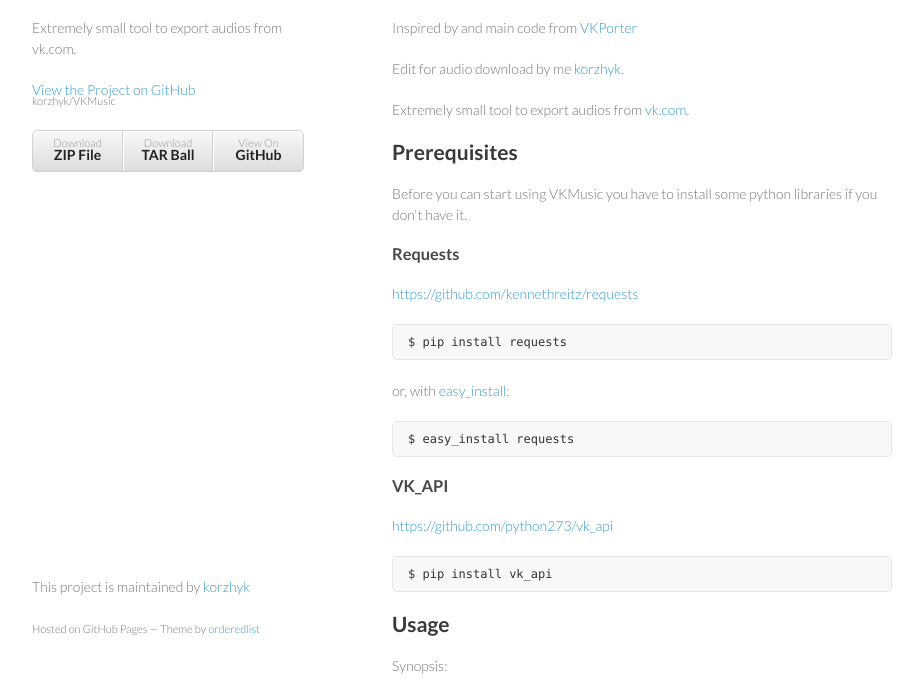
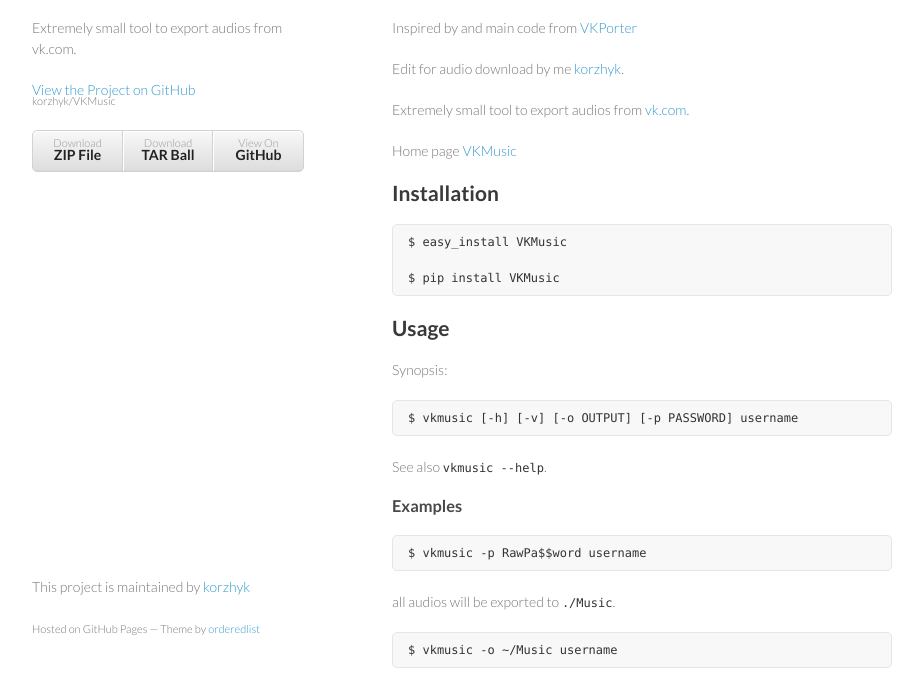
Before and after one commit to korzhyk/VKMusic, a plain HTML site: page index.html in a window 1280 px wide. Shown: the part 92-777 px from the top of the page, without its empty margins (178-1101 px from the left). Drawn offline with Linux system fonts and the light colour scheme.

Commit message:
Edit pages

```diff
--- a/index.html
+++ b/index.html
@@ -28,7 +28,7 @@
         </ul>
       </header>
       <section>
-        <h1>VKMusic</h1>
+<h1>VKMusic</h1>
 
 <p>Inspired by and main code from <a href="https://github.com/amka/VKPorter">VKPorter</a></p>
 
@@ -36,58 +36,44 @@
 
 <p>Extremely small tool to export audios from <a href="https://vk.com">vk.com</a>.</p>
 
-<h2>Prerequisites</h2>
+<p>Home page <a href="http://korzhyk.github.com/VKMusic">VKMusic</a></p>
 
-<p>Before you can start using VKMusic you have to install some python libraries if you don't have it.</p>
+<h2>Installation</h2>
 
-<h3>Requests</h3>
+<pre><code>$ easy_install VKMusic
 
-<p><a href="https://github.com/kennethreitz/requests">https://github.com/kennethreitz/requests</a></p>
-
-<pre><code>$ pip install requests
-</code></pre>
-
-<p>or, with <a href="http://pypi.python.org/pypi/setuptools">easy_install</a>:</p>
-
-<pre><code>$ easy_install requests
-</code></pre>
-
-<h3>VK_API</h3>
-
-<p><a href="https://github.com/python273/vk_api">https://github.com/python273/vk_api</a></p>
-
-<pre><code>$ pip install vk_api
+$ pip install VKMusic
 </code></pre>
 
 <h2>Usage</h2>
 
 <p>Synopsis:</p>
 
-<pre><code>$ vkmusic.py [-h] [-v] [-o OUTPUT] [-p PASSWORD] username
+<pre><code>$ vkmusic [-h] [-v] [-o OUTPUT] [-p PASSWORD] username
 </code></pre>
 
 <p>See also <code>vkmusic --help</code>.</p>
 
 <h3>Examples</h3>
 
-<pre><code>$ vkmusic.py -p RawPa$$word username
+<pre><code>$ vkmusic -p RawPa$$word username
 </code></pre>
 
 <p>all audios will be exported to <code>./Music</code>.</p>
 
-<pre><code>$ vkmusic.py -o ~/Music username
+<pre><code>$ vkmusic -o ~/Music username
 </code></pre>
 
 <p>audios will be exported to <code>~/Music</code>.</p>
 
-<pre><code>$ vkmusic.py -s username
+<pre><code>$ vkmusic -s username
 </code></pre>
 
 <p>audios will be exported to artist name folders ex. <code>Adele - Let The Sky Fall.mp3</code> will be saved to <code>./Music/Adele/Let The Sky Fall.mp3</code></p>
 
 <h3>Screenshot</h3>
 
-<p><a href="http://korzhyk.github.com/VKMusic/images/terminal.png" target="_blank"><img src="http://korzhyk.github.com/VKMusic/images/terminal.png" alt="VKMusic"></a></p>
+<p><a href="http://korzhyk.github.com/VKMusic/images/terminal.png"><img src="https://a248.e.akamai.net/camo.github.com/e5ed2bd6a339cdc244359862c145f9476011f020/687474703a2f2f6b6f727a68796b2e6769746875622e636f6d2f564b4d757369632f696d616765732f7465726d696e616c2e706e67" alt="VKMusic" style="max-width:100%;"></a></p>
       </section>
       <footer>
         <p>This project is maintained by <a href="https://github.com/korzhyk">korzhyk</a></p>
```
